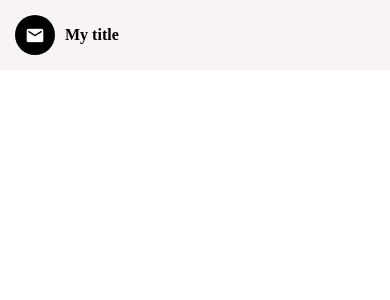
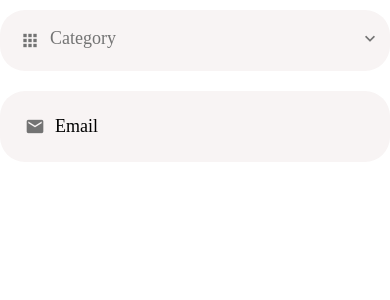
Before and after one commit to mayxly/Off-The-Shelf, a React Native app: screen / in a window 390 px wide. Shown: the top 300 px of the page. Built offline with nearby package versions, Linux system fonts and the light colour scheme.

Commit message:
Create app picker.

```diff
--- a/App.js
+++ b/App.js
@@ -1,4 +1,4 @@
-import React from 'react';
+import React, { useState } from 'react';
 import { View } from "react-native";
 import AppText from './app/components/AppText';
 import WelcomeScreen from './app/screens/WelcomeScreen';
@@ -10,13 +10,28 @@ import MessagesScreen from './app/screens/MessagesScreen';
 import Screen from './app/components/Screen';
 import Icon from './app/components/Icon';
 import ListItem from './app/components/ListItem';
+import AccountScreen from './app/screens/AccountScreen';
+import ListingsScreen from './app/screens/ListingsScreen';
+import AppTextInput from './app/components/AppTextInput';
+import AppPicker from './app/components/AppPicker';
+import PickerItem from './app/components/PickerItem';
 
+const categories = [
+  { label: "Furniture", value: 1 },
+  { label: "Clothing", value: 2 },
+  { label: "Camera", value: 3 },
+]
 export default function App() {
+  const [category, setCategory] = useState();
   return (
     <Screen>
-      <ListItem
-        title="My title"
-        ImageComponent={<Icon name="email"/>}/>
+      <AppPicker
+          selectedItem={category}
+          onSelectItem={item => setCategory(item)}
+          items={categories}
+          icon="apps"
+          placeholder="Category"/>
+      <AppTextInput placeholder="Email" icon="email"/>
     </Screen>
   );
 }
--- /dev/null
+++ b/app/components/AppPicker.js
@@ -0,0 +1,73 @@
+import React, { useState } from 'react';
+import { View, TextInput, StyleSheet, TouchableWithoutFeedback, Modal, Button, FlatList} from 'react-native';
+import { MaterialCommunityIcons } from '@expo/vector-icons'
+import colours from '../config/colours';
+import defaultStyles from '../config/styles';
+import AppText from './AppText';
+import Screen from './Screen';
+import PickerItem from './PickerItem';
+
+function AppPicker({ icon, items, onSelectItem, placeholder, selectedItem }) {
+    const [modalVisible, setModalVisible] = useState(false);
+    return (
+        <>
+            <TouchableWithoutFeedback onPress={() => setModalVisible(true)}>
+                <View style={styles.container}>
+                    {icon && <MaterialCommunityIcons
+                        name={icon}
+                        size={20}
+                        color={colours.grey}
+                        style={styles.icon}/>}
+                    <AppText style={styles.text}>{selectedItem ? selectedItem.label : placeholder}</AppText>
+                    {icon && <MaterialCommunityIcons
+                        name="chevron-down"
+                        size={20}
+                        color={colours.grey}
+                        style={styles.chevron} />}
+                </View>
+            </TouchableWithoutFeedback>
+                <Modal visible={modalVisible} animationType="slide">
+                    <Screen>
+                        <Button title="close" onPress={() => setModalVisible(false)}/>
+                        <FlatList
+                            data={items}
+                            keyExtractor={item => item.value.toString()}
+                            renderItem={({ item }) =>
+                                <PickerItem
+                                    label={item.label}
+                                    onPress={() => {
+                                        setModalVisible(false);
+                                        onSelectItem(item);
+                                    }}/>}
+                            />
+                    </Screen>
+                </Modal>
+
+
+        </>
+    );
+}
+
+const styles = StyleSheet.create({
+    container: {
+        backgroundColor: colours.lightgrey,
+        borderRadius: 25,
+        flexDirection: "row",
+        width: "100%",
+        padding: 10,
+        marginVertical: 10
+    },
+    icon: {
+        margin: 10
+    },
+    text: {
+        color: colours.grey,
+        marginVertical: 8,
+        flex:1
+    },
+    chevron: {
+        marginVertical: 8
+    }
+})
+
+export default AppPicker;
```
